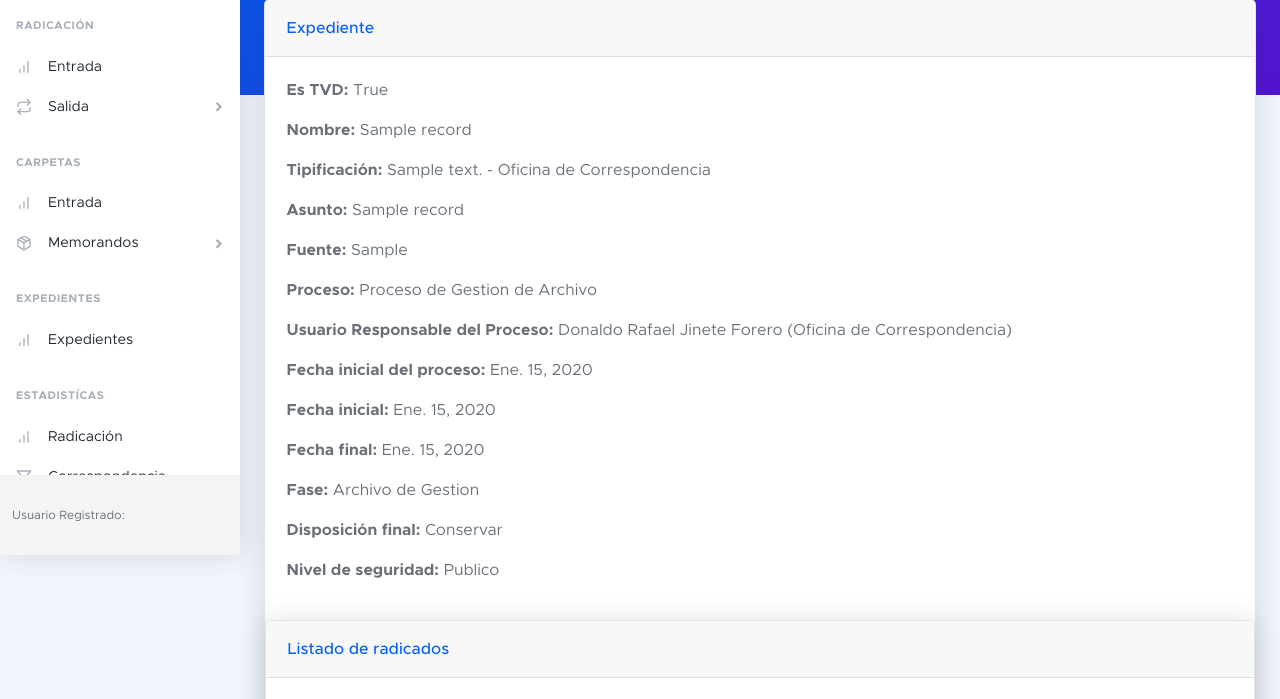
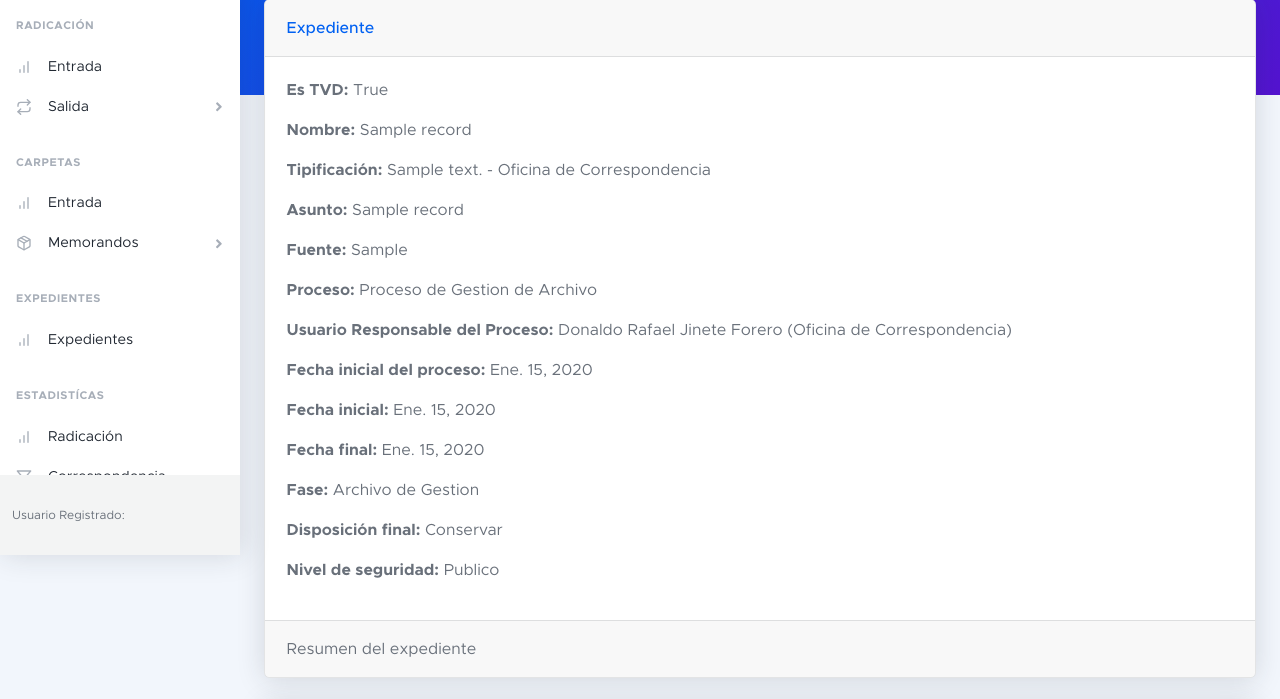
Before and after one commit to ingenieriask/rino, a Django app: page /correspondence/record_detail/1/ in a window 1280 px wide. Shown: the part 245-944 px from the top of the page. Run offline with Django 3.2, Linux system fonts and the light colour scheme; data comes from the database, SQL or seed files in the repository; tables that the repository leaves empty hold one stand-in row (values such as "Sample post"); some libraries are stand-ins or nearby versions.

Commit message:
Organización de tabla

```diff
--- a/templates/correspondence/record_detail.html
+++ b/templates/correspondence/record_detail.html
@@ -17,10 +17,12 @@
       <p><b>Fase:</b> {{ record.phase }}</p>
       <p><b>Disposición final:</b> {{ record.final_disposition }}</p>
       <p><b>Nivel de seguridad:</b> {{ record.security_level }}</p>
-
     </div>
-
-    <div class="card mb-4">
+    <div class="card-footer">
+      Resumen del expediente
+    </div>
+</div>
+  <div class="card mb-4">
       <div class="card-header">Listado de radicados</div>
       <div class="card-body">
         <div class="datatable">
@@ -67,8 +69,5 @@
         </div>
       </div>
   </div>
-    <div class="card-footer">
-    </div>
-</div>
 <a href="{% url 'correspondence:list_records' %}" class="btn btn-primary">Listado</a>
 {% endblock %}
```
